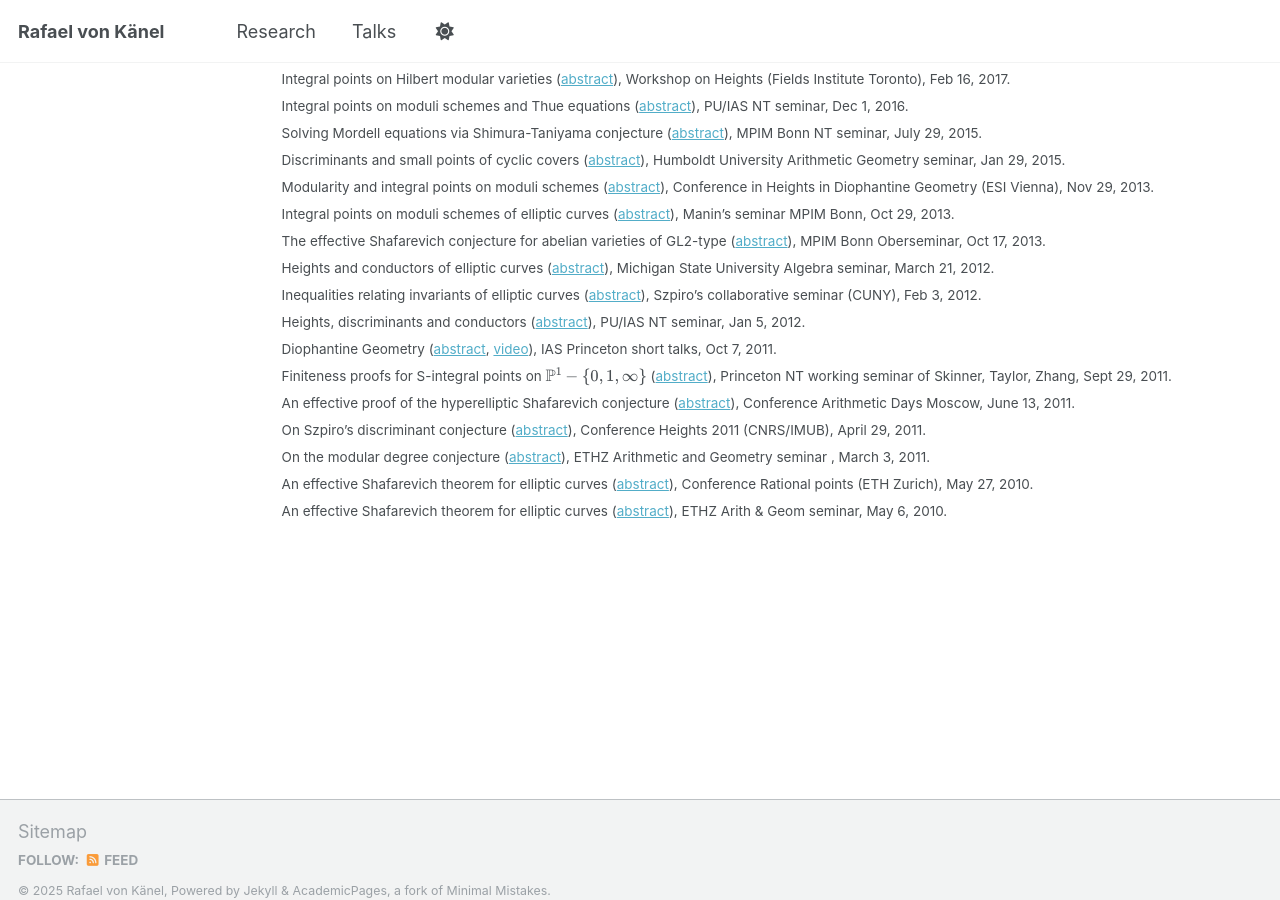
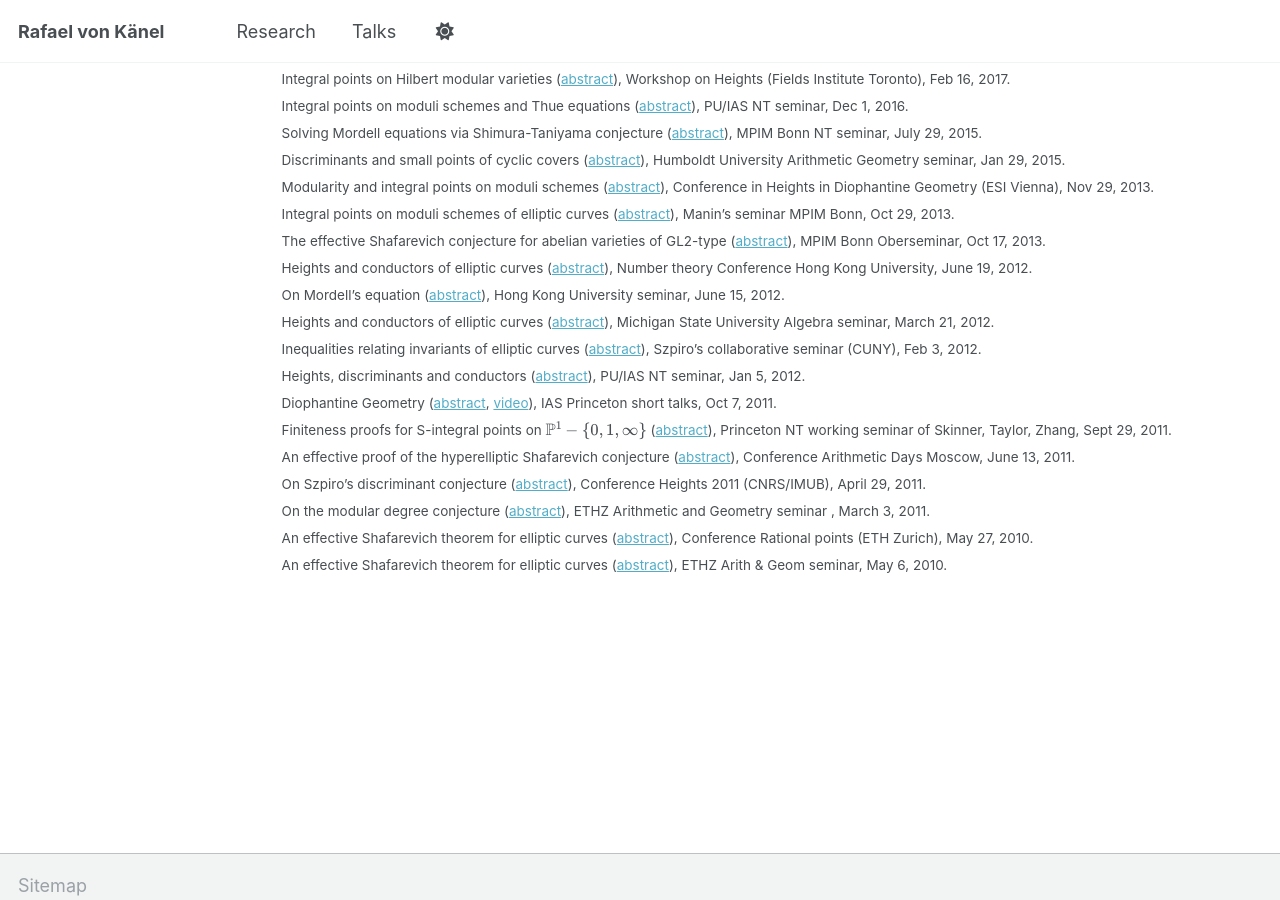
Before and after one commit to rafaelvonkanel/rafaelvonkanel.github.io, a Jekyll site: the page built from _pages/talks.md, in a window 1280 px wide and 900 px high, scrolled down 717 px. Built offline with Jekyll 4.4.1, drawn with Linux system fonts in a browser that asks for light colours; a script that is not in the unit is left out.

Commit message:
Update talks.md

```diff
--- a/_pages/talks.md
+++ b/_pages/talks.md
@@ -36,6 +36,8 @@ Discriminants and small points of cyclic covers ([abstract](../_talks/2015-01-29
 Modularity and integral points on moduli schemes ([abstract](../_talks/2013-11-29-talk.md)), Conference in Heights in Diophantine Geometry (ESI Vienna), Nov 29, 2013.
 Integral points on moduli schemes of elliptic curves ([abstract](../_talks/2013-10-29-talk.md)), Manin's seminar MPIM Bonn, Oct 29, 2013.
 The effective Shafarevich conjecture for abelian varieties of GL2-type ([abstract](../_talks/2013-10-17-talk.md)), MPIM Bonn Oberseminar, Oct 17, 2013.
+Heights and conductors of elliptic curves ([abstract](../_talks/2012-06-19-talk.md)), Number theory Conference Hong Kong University, June 19, 2012.
+On Mordell's equation ([abstract](../_talks/2012-06-15-talk.md)), Hong Kong University seminar, June 15, 2012.
 Heights and conductors of elliptic curves ([abstract](../_talks/2012-03-21-talk.md)), Michigan State University Algebra seminar, March 21, 2012.
 Inequalities relating invariants of elliptic curves ([abstract](../_talks/2012-02-03-talk.md)), Szpiro's collaborative seminar (CUNY), Feb 3, 2012.
 Heights, discriminants and conductors ([abstract](../_talks/2012-01-05-talk.md)), PU/IAS NT seminar, Jan 5, 2012.
```
